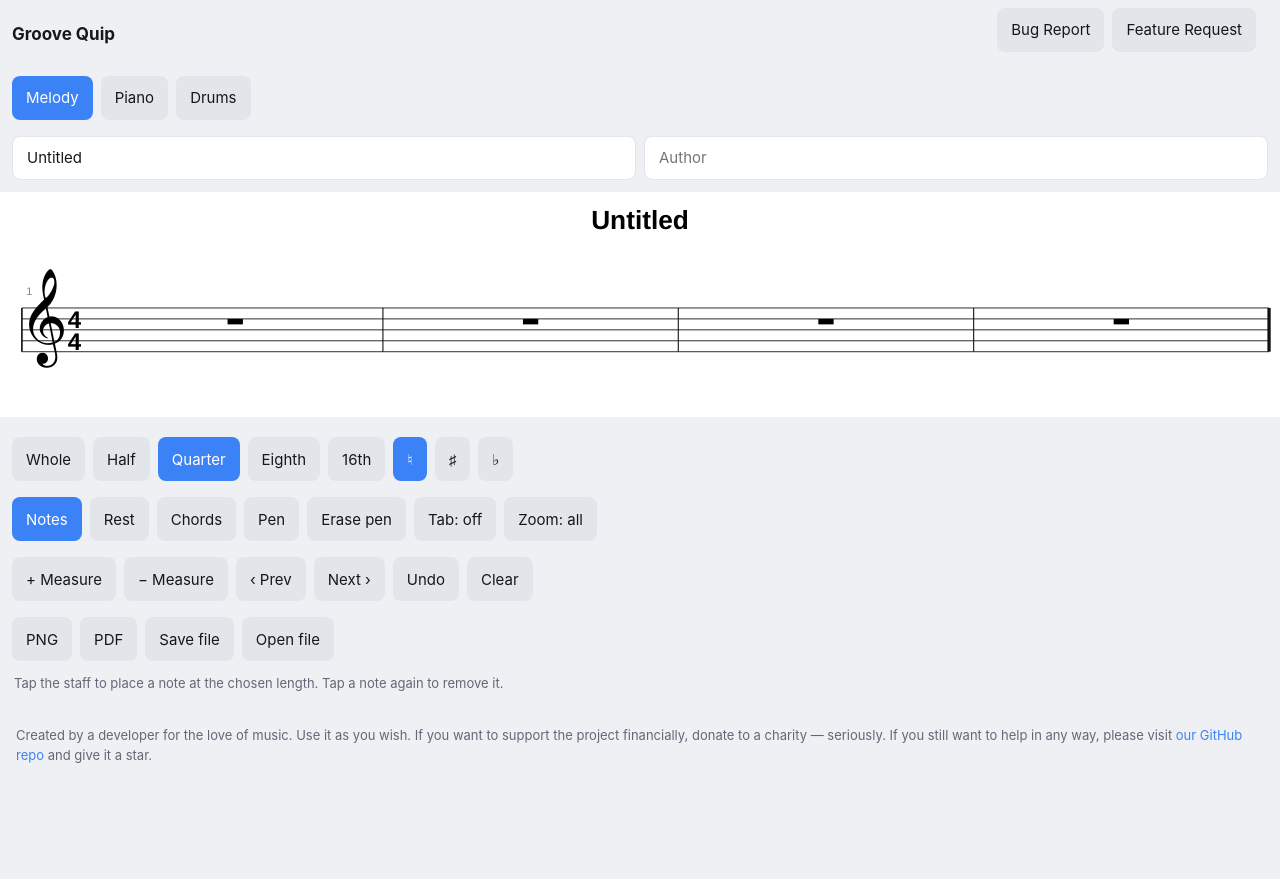
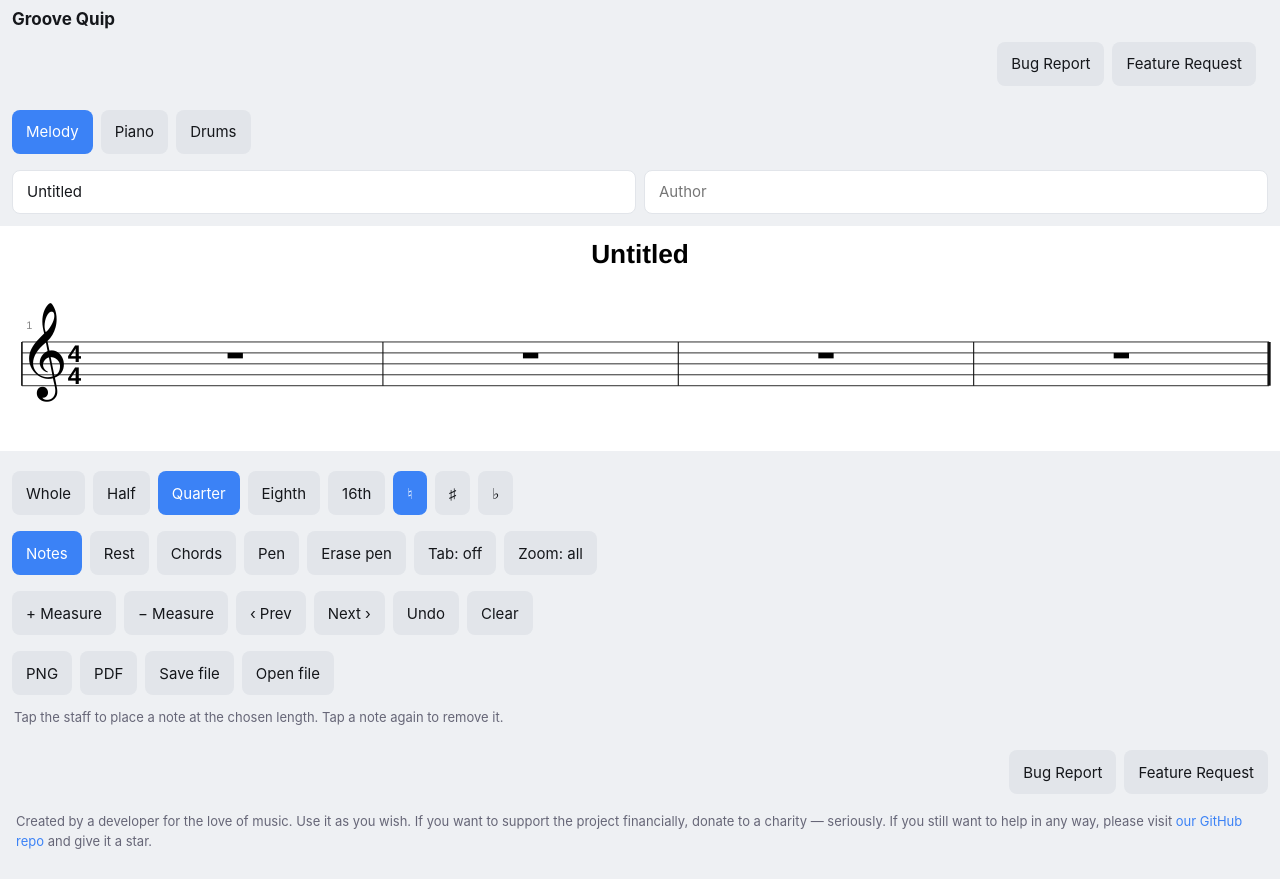
Before and after one commit to VandroiyLabs/groove-quip, a plain HTML site: page index.html in a window 1280 px wide. Before the commit the page ends 800 px from the top, so only its background shows below. Drawn offline with Linux system fonts and the light colour scheme.

Commit message:
Align feedback actions to viewport edge

```diff
--- a/css/app.css
+++ b/css/app.css
@@ -19,6 +19,7 @@
 .site-footer a{color:var(--ac);text-decoration:none}
 .site-footer a:hover{text-decoration:underline}
 .app-header{justify-content:space-between;align-items:center;gap:12px}
-.top-actions{padding-top:0;margin-left:auto;display:flex;flex-wrap:wrap;justify-content:flex-end;gap:8px}
+.top-actions{padding-top:0;margin-left:auto;display:flex;flex-wrap:wrap;justify-content:flex-end;gap:8px;width:100%}
+.footer-actions{justify-content:flex-end;gap:8px;padding:0 12px 8px}
 .action-link{display:inline-flex;align-items:center;justify-content:center;background:var(--bt);color:var(--tx);border-radius:8px;padding:10px 14px;min-height:44px;text-decoration:none;font:inherit}
 .action-link:hover{filter:brightness(1.08)}
--- a/index.html
+++ b/index.html
@@ -12,6 +12,7 @@
 <div class="r"><button data-x="add">+ Measure</button><button data-x="del">− Measure</button><button data-x="prev">‹ Prev</button><button data-x="next">Next ›</button><button data-x="undo">Undo</button><button data-x="clr">Clear</button></div>
 <div class="r"><button data-x="png">PNG</button><button data-x="pdf">PDF</button><button data-x="save">Save file</button><button data-x="open">Open file</button><input id="f" type="file" accept=".json" hidden></div>
 <div id="h"></div>
+<div class="r footer-actions"><a class="action-link" href="https://github.com/VandroiyLabs/groove-quip/issues/new?template=bug_report.md" target="_blank" rel="noreferrer">Bug Report</a><a class="action-link" href="https://github.com/VandroiyLabs/groove-quip/issues/new?template=feature_request.md" target="_blank" rel="noreferrer">Feature Request</a></div>
 <footer class="site-footer">
   Created by a developer for the love of music. Use it as you wish. If you want to support the project financially, donate to a charity — seriously. If you still want to help in any way, please visit <a href="https://github.com/VandroiyLabs/groove-quip" target="_blank" rel="noreferrer">our GitHub repo</a> and give it a star.
 </footer>
```
